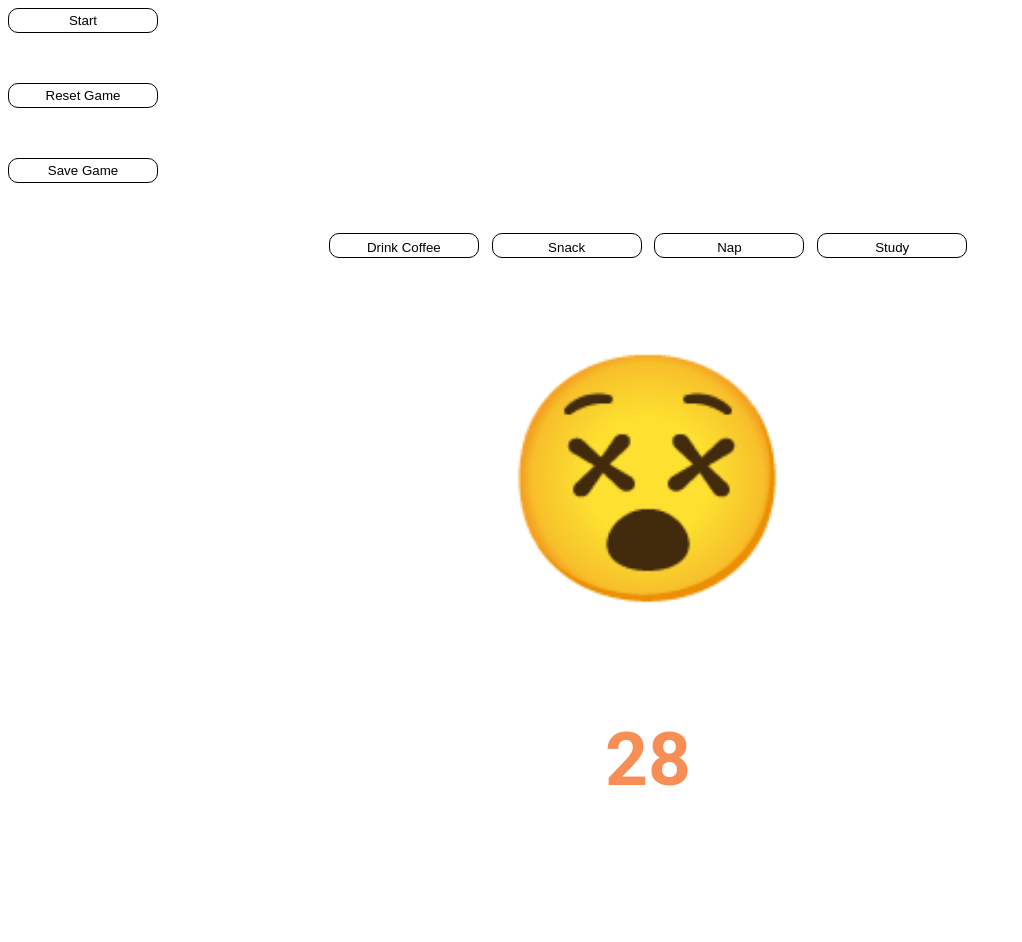
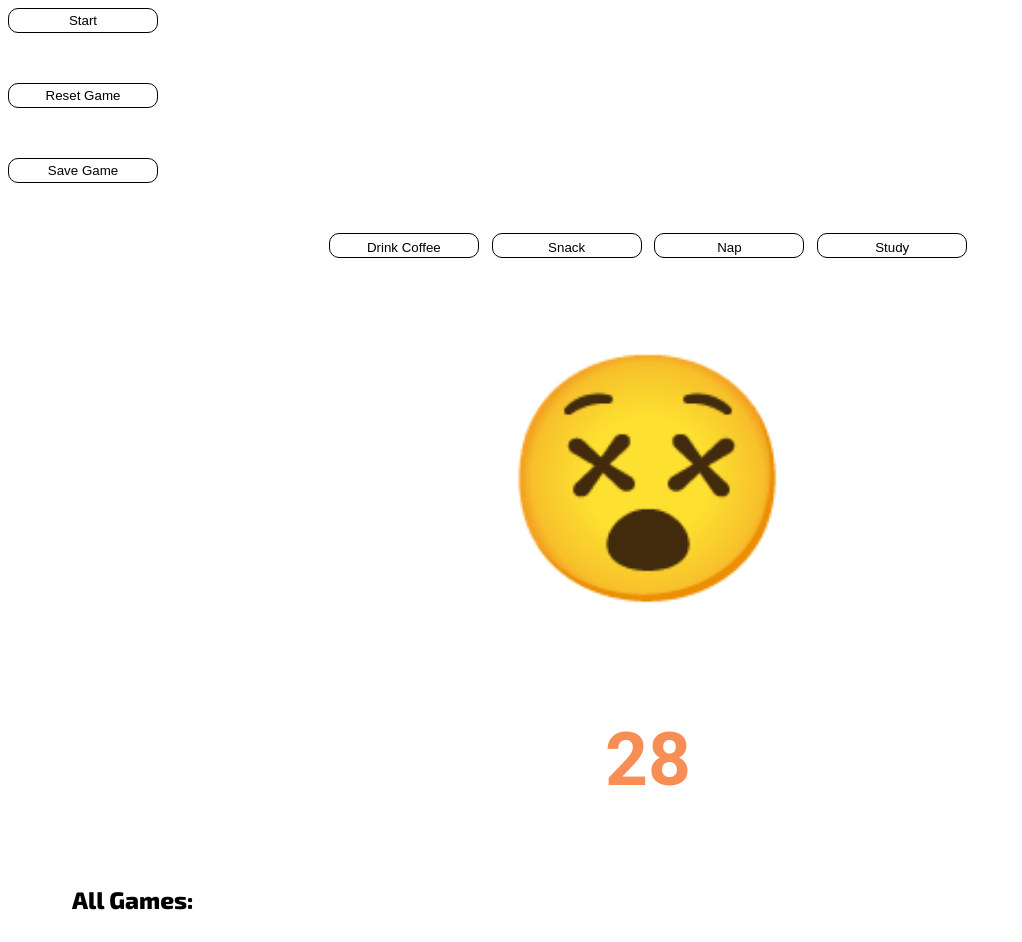
Before and after one commit to abbeymasters-401-advanced-javascript/application-state, a React app: page / in a window 1280 px wide. Both pictures are taken after a click on the button "Start". Shown: the whole page, without its empty margins (0-1022 px from the left). Before the commit the page ends 874 px from the top, so only its background shows below. Built offline with nearby package versions, Linux system fonts and the light colour scheme.

Commit message:
history working, working on css

```diff
--- /dev/null
+++ b/src/components/History/History.css
@@ -0,0 +1,19 @@
+.History {
+  width: 30vw;
+  margin-left: 5%;
+
+  h2 {
+   font-family: 'Exo 2', sans-serif;
+  }
+
+  ul {
+    padding-left: 0;
+  }
+
+  li {
+    border-top: 1px solid black;
+    list-style: none;
+    font-family: arial;
+    font-size: 12px;
+  }
+}
--- /dev/null
+++ b/src/components/History/History.js
@@ -0,0 +1,34 @@
+import React from 'react';
+import HistoryItem from './HistoryItem';
+import store from '../../store';
+import styles from './History.css';
+import PropTypes from 'prop-types';
+
+const History = ({ history }) => {
+  console.log(history);
+  // let currentValue = store.getState();
+
+  const historyItems = history.map(item => {
+    return (
+      <li key={item.count.naps}>
+        <HistoryItem count={item.count} face={item.face} />
+      </li>
+    );
+  });
+
+
+  return (
+    <div className={styles.History}>
+      <h2>All Games:</h2>
+      <ul>
+        {historyItems}
+      </ul>
+    </div>
+  );
+};
+
+History.propTypes = {
+  history: PropTypes.array.isRequired
+};
+
+export default History;
--- /dev/null
+++ b/src/components/History/HistoryItem.js
@@ -0,0 +1,29 @@
+import React from 'react';
+import PropTypes from 'prop-types';
+
+const HistoryItem = ({ count, face }) => {
+  return (
+    <div>
+      <section>
+        <p>Coffee Count: {count.coffees}</p>
+        <p>Snack Count: {count.snacks}</p>
+        <p>Nap Count: {count.naps}</p>
+        <p>Study Count: {count.studies}</p>
+      </section>
+      <p>Last Face: {face}</p>
+    </div>
+  );
+};
+
+
+HistoryItem.propTypes = {
+  count: PropTypes.shape({
+    coffees: PropTypes.number.isRequired,
+    snacks: PropTypes.number.isRequired,
+    naps: PropTypes.number.isRequired,
+    studies: PropTypes.number.isRequired
+  }).isRequired,
+  face: PropTypes.string.isRequired
+};
+
+export default HistoryItem;
--- a/src/components/timer/Timer.js
+++ b/src/components/timer/Timer.js
@@ -8,10 +8,10 @@ const Timer = ({ setRender }) => {
 
   useEffect(() => {
     const interval = setTimeout(() => {
-      if (seconds > 0) {
+      if(seconds > 0) {
         setSeconds(seconds => seconds - 1);
       }
-      if (seconds === 0) {
+      if(seconds === 0) {
         clearTimeout(interval);
         setRender(false);
         store.dispatch({
--- a/src/containers/Moods.js
+++ b/src/containers/Moods.js
@@ -8,7 +8,7 @@ import Timer from '../components/timer/Timer';
 import styles from './Moods.css';
 import { DRINK_COFFEE, EAT_SNACK, TAKE_NAP, STUDY, RESET_GAME, saveGame } from '../actions/moodsActions';
 import { getCoffees, getSnacks, getNaps, getStudies, getFace } from '../selectors/moodsSelectors';
-
+import History from '../components/History/History';
 
 const actions = [
   { name: DRINK_COFFEE, text: 'Drink Coffee', stateName: 'coffees' },
@@ -17,7 +17,7 @@ const actions = [
   { name: STUDY, text: 'Study', stateName: 'studies' },
 ];
 
-const Moods = ({ count, face, actions, handleSelection, handleReset, handleSaveGame }) => {
+const Moods = ({ count, face, actions, handleSelection, handleReset, handleSaveGame, history }) => {
   const [render, setRender] = useState(false);
 
   const handleClick = () => {
@@ -41,6 +41,7 @@ const Moods = ({ count, face, actions, handleSelection, handleReset, handleSaveG
           <Controls actions={controlActions} handleSelection={handleSelection} />
           <Face emoji={face} />
           <Timer setRender={setRender} />
+          <History history={history} />
         </>
       ) : (
         console.log('Timer is stopped.')
@@ -57,7 +58,8 @@ const mapStateToProps = state => ({
     studies: getStudies(state),
   },
   face: getFace(state),
-  actions
+  actions,
+  history: state.game
 });
 
 const mapDispatchToProps = dispatch => ({
--- a/src/index.html
+++ b/src/index.html
@@ -5,6 +5,9 @@
     <meta name="viewport" content="width=device-width, initial-scale=1.0">
     <meta http-equiv="X-UA-Compatible" content="ie=edge">
     <title>My Webpack</title>
+    <style>
+      @import url('https://fonts.googleapis.com/css?family=Exo+2:800&display=swap');
+      </style>
   </head>
   <body>
     <div id="root"></div>
```
